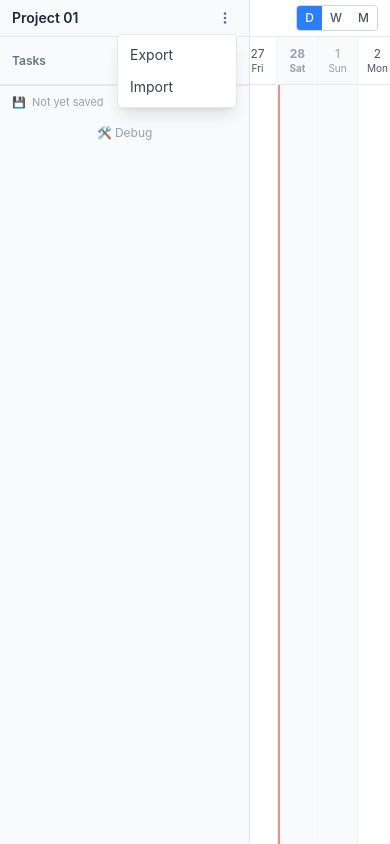
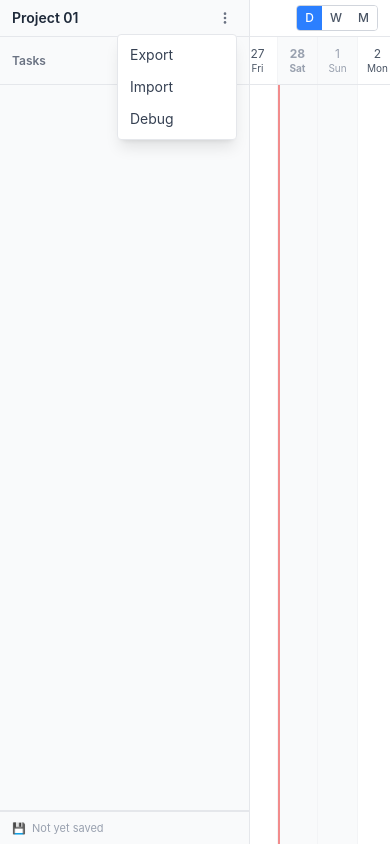
Before and after one commit to richardlm001/Planline, a React (Vite) app: page / in a window 390 px wide. Both pictures are taken after a click on the button "Project menu". Built offline with nearby package versions, Linux system fonts and the light colour scheme.

Commit message:
feat: add debug button to ExportImportButtons and adjust Sidebar layout for better responsiveness

```diff
--- a/src/ui/components/ExportImportButtons.tsx
+++ b/src/ui/components/ExportImportButtons.tsx
@@ -1,6 +1,7 @@
 import { useRef, useState, useCallback, useEffect } from 'react';
 import { useProjectStore } from '../../store/useProjectStore';
 import { buildExportData, validateImportData, importProject } from '../../db/export';
+import { DebugModal } from './debug/DebugModal';
 import { format } from 'date-fns';
 
 export function ExportImportButtons() {
@@ -13,6 +14,7 @@ export function ExportImportButtons() {
   const menuRef = useRef<HTMLDivElement>(null);
   const buttonRef = useRef<HTMLButtonElement>(null);
   const [isOpen, setIsOpen] = useState(false);
+  const [debugOpen, setDebugOpen] = useState(false);
 
   // Close menu on outside click
   useEffect(() => {
@@ -111,6 +113,15 @@ export function ExportImportButtons() {
           >
             Import
           </button>
+          {import.meta.env.DEV && (
+            <button
+              onClick={() => { setDebugOpen(true); setIsOpen(false); }}
+              className="w-full text-left px-3 py-1.5 text-sm text-gray-700 hover:bg-gray-100 transition-colors"
+              data-testid="debug-open-btn"
+            >
+              Debug
+            </button>
+          )}
         </div>
       )}
       <input
@@ -121,6 +132,7 @@ export function ExportImportButtons() {
         onChange={handleImport}
         data-testid="import-file-input"
       />
+      {debugOpen && <DebugModal onClose={() => setDebugOpen(false)} />}
     </div>
   );
 }
--- a/src/ui/components/Sidebar.tsx
+++ b/src/ui/components/Sidebar.tsx
@@ -1,10 +1,10 @@
 import { useCallback, useMemo, useState } from 'react';
-import { HEADER_HEIGHT } from '../constants';
+import { HEADER_HEIGHT, TOOLBAR_HEIGHT } from '../constants';
 import { useProjectStore } from '../../store/useProjectStore';
 import { SidebarTaskRow } from './SidebarTaskRow';
 import { SidebarGroupRow } from './SidebarGroupRow';
 import { SavedIndicator } from './SavedIndicator';
-import { DebugButton } from './debug/DebugButton';
+
 
 interface SidebarProps {
   width: number;
@@ -139,15 +139,15 @@ export function Sidebar({ width }: SidebarProps) {
 
   return (
     <div
-      className="sticky left-0 z-30 bg-gray-50 border-r border-gray-200 flex-shrink-0"
-      style={{ width }}
+      className="sticky left-0 z-30 bg-gray-50 border-r border-gray-200 flex-shrink-0 flex flex-col"
+      style={{ width, height: `calc(100vh - ${TOOLBAR_HEIGHT}px)` }}
       onDragEnd={handleDragEnd}
       onDragOver={handleListDragOver}
       onDrop={handleListDrop}
     >
       {/* Sticky Tasks header (corner pin: sticky top + left) */}
       <div
-        className="sticky top-0 z-40 bg-gray-50 flex items-center justify-between px-3 font-semibold text-xs text-gray-500 border-b border-gray-200"
+        className="z-40 bg-gray-50 flex items-center justify-between px-3 font-semibold text-xs text-gray-500 border-b border-gray-200 flex-shrink-0"
         style={{ height: HEADER_HEIGHT }}
       >
           <span>Tasks</span>
@@ -170,6 +170,9 @@ export function Sidebar({ width }: SidebarProps) {
             </button>
           </div>
         </div>
+
+        {/* Scrollable task list */}
+        <div className="flex-1 overflow-y-auto min-h-0">
         {/* Ungrouped tasks first */}
         {ungroupedTasks.map((task) => (
           <SidebarTaskRow
@@ -209,8 +212,12 @@ export function Sidebar({ width }: SidebarProps) {
             </div>
           );
         })}
-        <SavedIndicator />
-        <DebugButton />
+        </div>
+
+        {/* Fixed bottom section */}
+        <div className="flex-shrink-0 border-t border-gray-200 bg-gray-50">
+          <SavedIndicator />
+        </div>
     </div>
   );
 }
```
